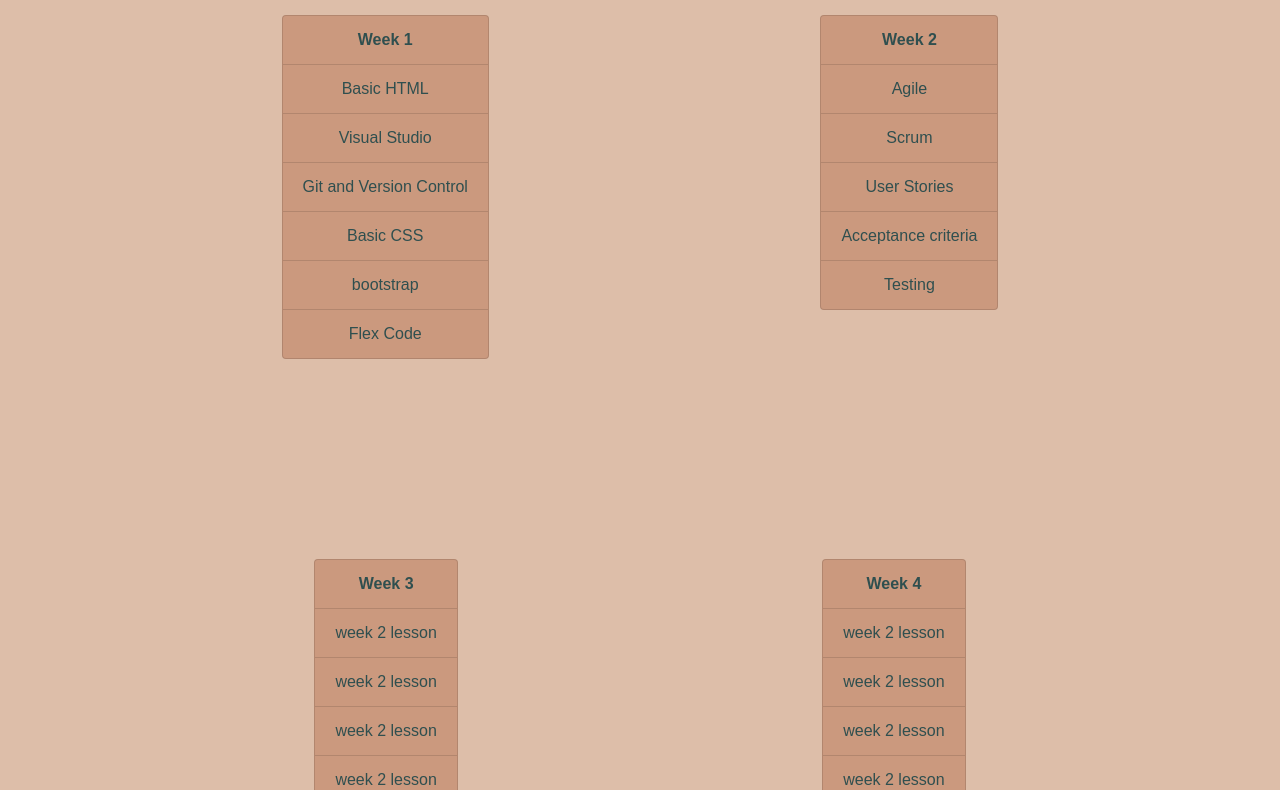
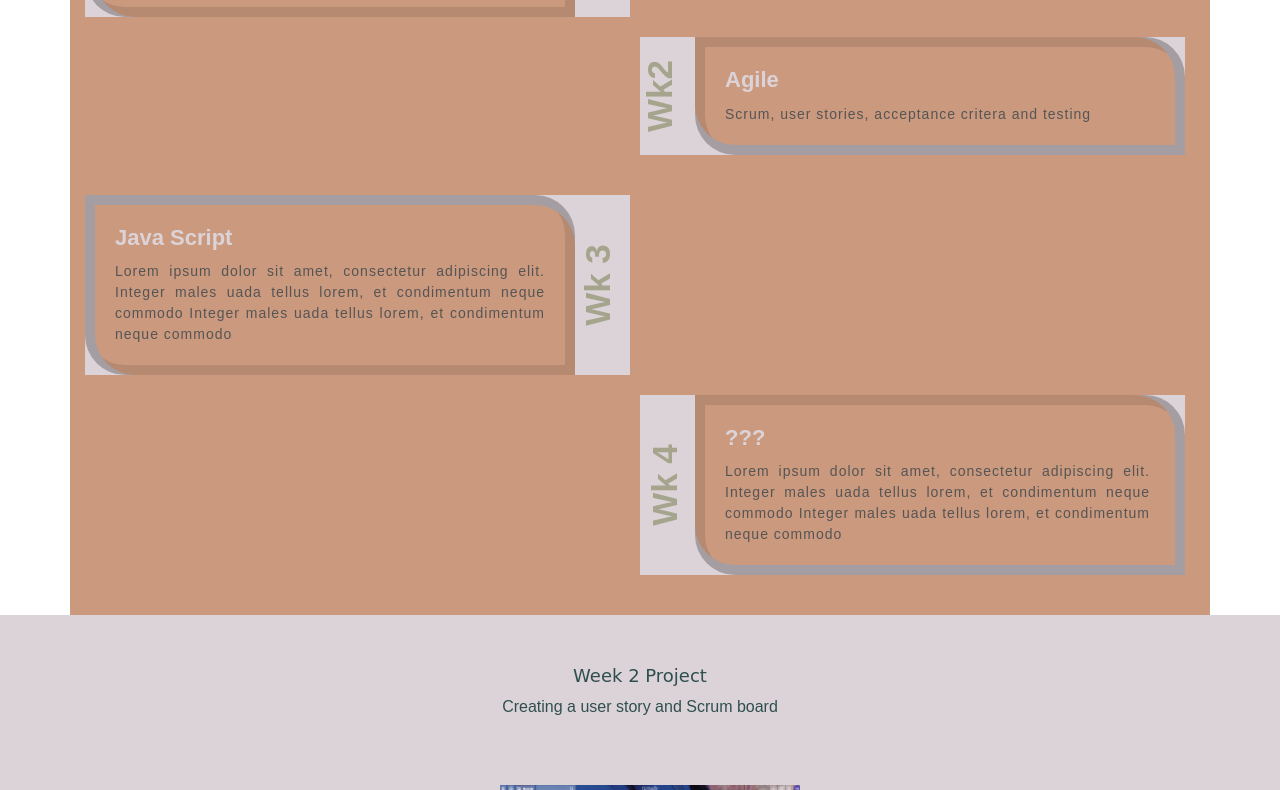
Before and after one commit to sheppav/portfolio-challenge, a plain HTML site: page index.html in a window 1280 px wide. Shown: the part 683-1473 px from the top of the page. Drawn offline with nearby package versions, Linux system fonts and the light colour scheme.

Commit message:
Add files via upload

```diff
--- a/index.html
+++ b/index.html
@@ -50,52 +50,63 @@
             time at Admiral.
              </p>
         </section>
+        <div class="timelineheader">
+         <p> My learning with _nology</p>
+      </div>
 
-        <section class="intro">
-          <h2>My learning with _nology</h2>
-          <div class="flex-row">
-          <ul class="list-group">
-              <li class="list-group-item"><b>Week 1 </b></li>
-              <li class="list-group-item">Basic HTML</li>
-              <li class="list-group-item">Visual Studio</li>
-              <li class="list-group-item">Git and Version Control</li>
-              <li class="list-group-item">Basic CSS</li>
-              <li class="list-group-item">bootstrap</li>
-              <li class="list-group-item">Flex Code</li>
-            </ul>
-            <ul class="list-group">
-              <li class="list-group-item"><b>Week 2 </b></li>
-              <li class="list-group-item">Agile</li>
-              <li class="list-group-item">Scrum</li>
-              <li class="list-group-item">User Stories</li>
-              <li class="list-group-item">Acceptance criteria</li>
-              <li class="list-group-item">Testing</li>
-
-            </ul>
+        <div class="container">
+        <div class="row">
+            <div class="col-md-12">
+                <div class="main-timeline">
+                    <div class="timeline">
+                        <a href="#" class="timeline-content">
+                            <span class="timeline-year">Wk1</span>
+                            <h3 class="title">Coding</h3>
+                            <p class="description">
+                              Basic HTML, Visual Studio, Git and version control,
+                              basic CSS, Bootstrap and flex code
+                            </p>
+                        </a>
+                    </div>
+                    <div class="timeline">
+                        <a href="#" class="timeline-content">
+                            <span class="timeline-year">Wk2</span>
+                            <h3 class="title">Agile</h3>
+                            <p class="description">
+                              Scrum, user stories, acceptance critera and testing
+                            </p>
+                        </a>
+                    </div>
+                </div>
+            </div>
+        </div>
+    </div>
+    <div class="container">
+      <div class="row">
+          <div class="col-md-12">
+              <div class="main-timeline">
+                  <div class="timeline">
+                      <a href="#" class="timeline-content">
+                          <span class="timeline-year">Wk 3</span>
+                          <h3 class="title">Java Script</h3>
+                          <p class="description">
+                              Lorem ipsum dolor sit amet, consectetur adipiscing elit. Integer males uada tellus lorem, et condimentum neque commodo Integer males uada tellus lorem, et condimentum neque commodo
+                          </p>
+                      </a>
+                  </div>
+                  <div class="timeline">
+                      <a href="#" class="timeline-content">
+                          <span class="timeline-year">Wk 4</span>
+                          <h3 class="title">???</h3>
+                          <p class="description">
+                              Lorem ipsum dolor sit amet, consectetur adipiscing elit. Integer males uada tellus lorem, et condimentum neque commodo Integer males uada tellus lorem, et condimentum neque commodo
+                          </p>
+                      </a>
+                  </div>
+              </div>
           </div>
-          <div class="flex-row">
-            <ul class="list-group">
-              <li class="list-group-item"><b>Week 3 </b></li>
-              <li class="list-group-item">week 2 lesson</li>
-              <li class="list-group-item">week 2 lesson</li>
-              <li class="list-group-item">week 2 lesson</li>
-              <li class="list-group-item">week 2 lesson</li>
-              <li class="list-group-item">week 2 lesson </li>
-              <li class="list-group-item">week 2 lesson</li>
-            </ul>
-            <ul class="list-group">
-              <li class="list-group-item"><b>Week 4 </b></li>
-              <li class="list-group-item">week 2 lesson</li>
-              <li class="list-group-item">week 2 lesson</li>
-              <li class="list-group-item">week 2 lesson</li>
-              <li class="list-group-item">week 2 lesson</li>
-              <li class="list-group-item">week 2 lesson</li>
-              <li class="list-group-item">week 2 lesson</li>
-            </ul>
-            </div>
-      </section>
-
-
+      </div>
+  </div>
 
       <section class="week2">
         <h2>Week 2 Project</h2>
--- a/style.css
+++ b/style.css
@@ -1,5 +1,5 @@
 * {
- font-family: sans-serif;
+font-family:  sans-serif;
  color: darkslategray;
 }
 #aboutme{
@@ -42,13 +42,6 @@
     text-align: center;
     padding: 50px;
 }
-.list-group{
-    margin: 100px 100px 100px 100px;
-}
-
-.list-group-item {
-    background-color: #CB997E;
-}
 
 
 .name {
@@ -72,10 +65,12 @@ h1 {
 }
 .week2 {
     background-color: #DBD3D8;
-    text-align: center;
+    padding: 25px;
     display: flex;
     flex-direction: column;
-    justify-content: space-evenly;
+    justify-content: space-between;
+    flex-wrap: wrap;
+    text-align: center;
 
 
 }
@@ -98,3 +93,145 @@ h2 {
 .week2{
     padding: 50px 50px 50px 50px
 }
+
+.timelineheader {
+    background-color: #CB997E;
+    font-size: large;
+    font-family: 'Courgette', cursive;
+    text-align: center;
+
+}
+
+main-timeline{
+    font-family: sans-serif;
+    position: relative;
+
+}
+.container {
+    background-color: #CB997E ;
+}
+.main-timeline:after{
+    content: '';
+    display: block;
+    clear: both;
+}
+.main-timeline .timeline{
+    width: 50%;
+    font-size: large;
+    font-family: 'Courgette', cursive;
+    float: left;
+}
+.main-timeline .timeline-content{
+    background: #DBD3D8;
+    padding: 30px 85px 30px 30px;
+    margin: 0 10px 20px 0;
+    display: block;
+    position: relative;
+    z-index: 1;
+}
+.main-timeline .timeline-content:hover{ text-decoration: none; }
+.main-timeline .timeline-content:before,
+.main-timeline .timeline-content:after{
+    content: '';
+    background-color: rgba(0,0,0,0.25);
+    border-radius: 0 40px;
+    position: absolute;
+    left: 0;
+    right: 55px;
+    top: 0;
+    bottom: 0;
+    z-index: -1;
+}
+.main-timeline .timeline-content:after{
+    background-color: #CB997E;
+    box-shadow: -10px -10px 0 rgba(0,0,0,0.1) inset;
+    left: 10px;
+    top: 10px;
+}
+.main-timeline .timeline-year{
+    color: #A5A58D;
+    font-size: 35px;
+    font-weight: 700;
+    line-height: 25px;
+    transform: translateY(-50%) rotate(-90deg);
+    position: absolute;
+    right: -9px;
+    top: 50%;
+}
+.main-timeline .title{
+    color:  #DBD3D8;
+    font-size: 22px;
+    font-weight: 800;
+    text-transform: capitalize;
+    margin: 0 0 10px;
+}
+.main-timeline .description{
+    color: #555;
+    font-size: 14px;
+    letter-spacing: 1px;
+    text-align: justify;
+    margin: 0;
+}
+.main-timeline .timeline:nth-child(even){
+    float: right;
+    margin: 0 0 20px 10px;
+}
+.main-timeline .timeline:nth-child(even) .timeline-content{ padding: 30px 35px 30px 85px; }
+.main-timeline .timeline:nth-child(even) .timeline-content:before,
+.main-timeline .timeline:nth-child(even) .timeline-content:after{
+    left: 55px;
+    right: 0;
+}
+.main-timeline .timeline:nth-child(even) .timeline-content:after{
+    box-shadow: 10px 10px 0 rgba(0,0,0,0.1) inset;
+    top: 0;
+    bottom: 10px;
+    left: 55px;
+    right: 10px;
+}
+.main-timeline .timeline:nth-child(even) .timeline-year{
+    right: auto;
+    left: -16px;
+}
+.main-timeline .timeline:nth-child(4n+2) .timeline-content{ background-color:  #DBD3D8; }
+.main-timeline .timeline:nth-child(4n+2) .title{ color:  #DBD3D8; }
+.main-timeline .timeline:nth-child(4n+3) .timeline-content{ background-color: #CB997E ; }
+.main-timeline .timeline:nth-child(4n+3) .title{ color: #7CBA01; }
+.main-timeline .timeline:nth-child(4n+4) .timeline-content{ background-color: #009BBA; }
+.main-timeline .timeline:nth-child(4n+4) .title{ color: #009BBA; }
+@media screen and (max-width:767px){
+    .main-timeline .timeline,
+    .main-timeline .timeline:nth-child(even){
+        width: 100%;
+        margin: 0 0 20px 0;
+    }
+}
+@media screen and (max-width:576px){
+    .main-timeline .timeline-content,
+    .main-timeline .timeline:nth-child(even) .timeline-content{
+        text-align: center;
+        padding: 75px 30px 30px;
+    }
+    .main-timeline .timeline-content:before,
+    .main-timeline .timeline:nth-child(even) .timeline-content:before{
+        top: 50px;
+        right: 0;
+        left: 0;
+    }
+    .main-timeline .timeline-content:after,
+    .main-timeline .timeline:nth-child(even) .timeline-content:after{
+        box-shadow: -10px -10px 0 rgba(0,0,0,0.1) inset;
+        top: 60px;
+        right: 0;
+        left: 10px;
+        bottom: 0;
+    }
+    .main-timeline .timeline-year,
+    .main-timeline .timeline:nth-child(even) .timeline-year{
+        transform: translateX(-50%) translateY(0) rotate(0);
+        top: 12px;
+        right: auto;
+        left: 50%;
+    }
+    .main-timeline .title{ font-size: 20px; }
+}
```
